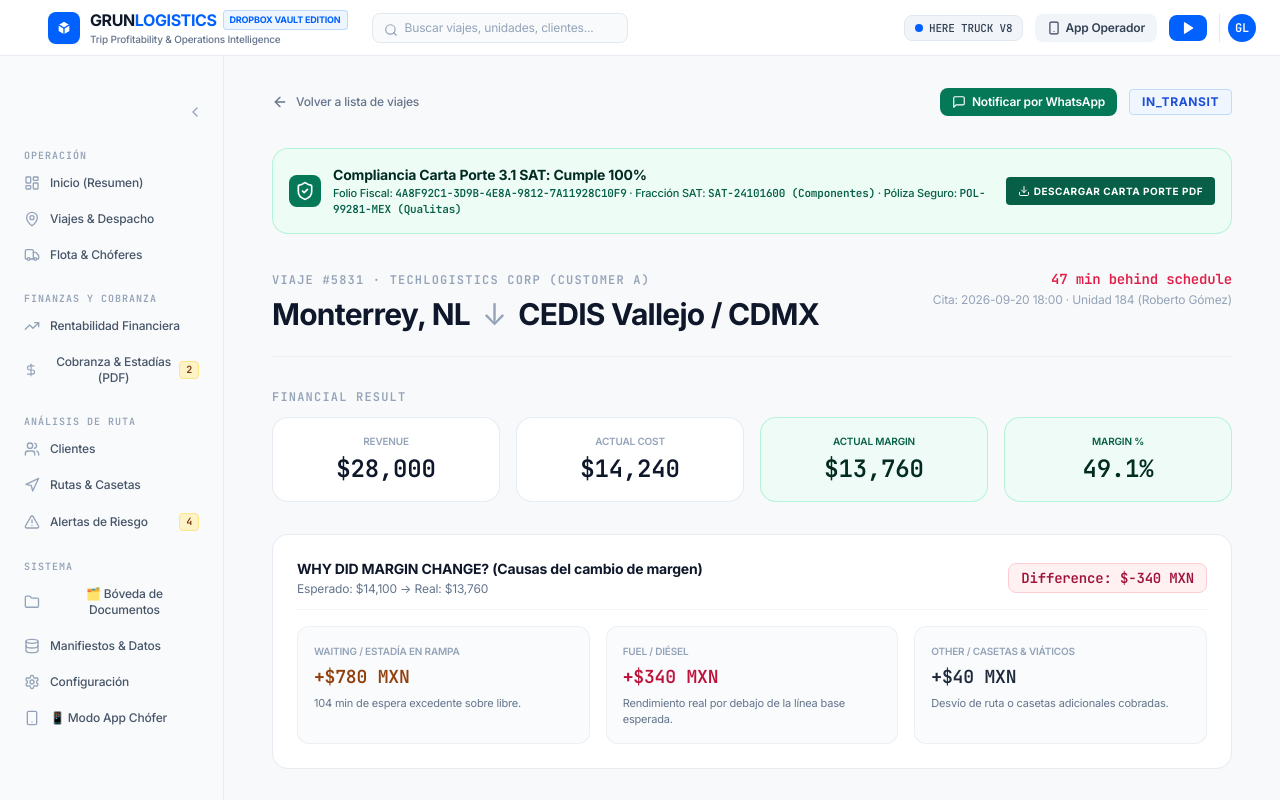
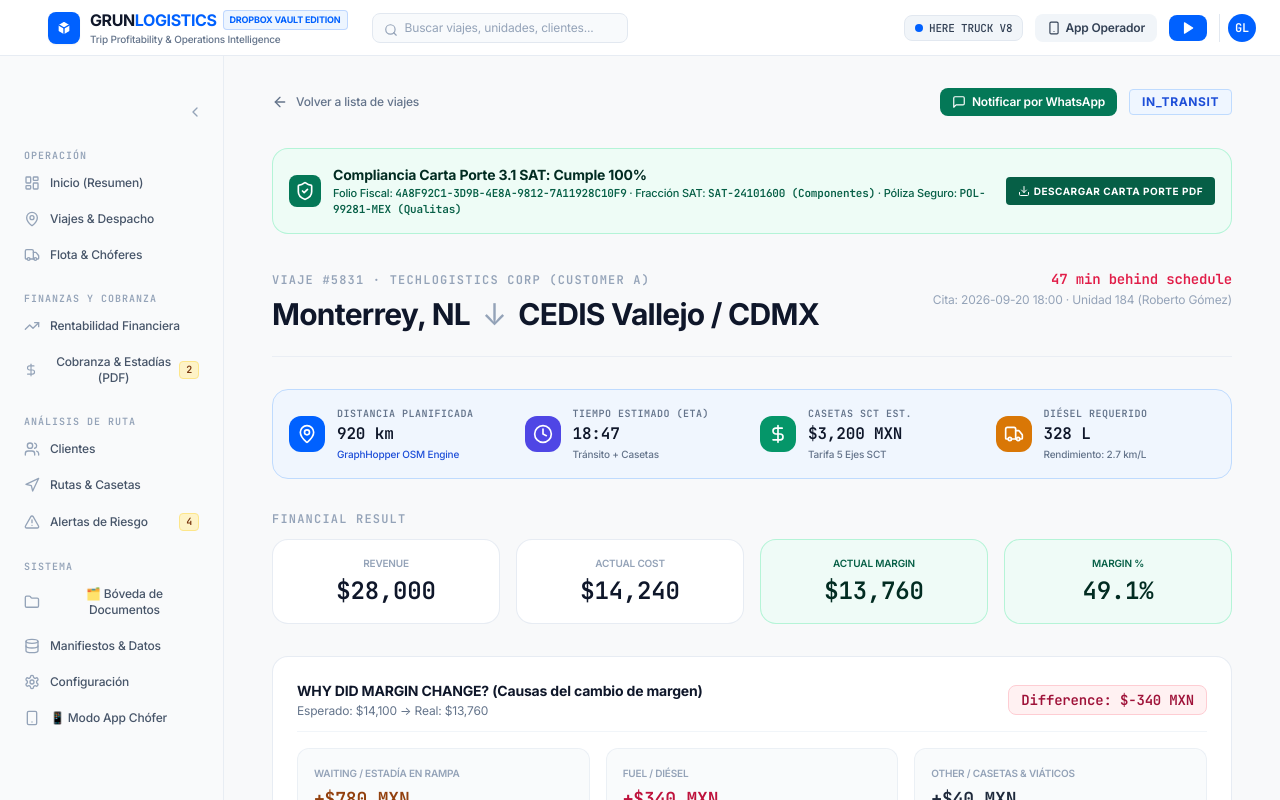
Before and after one commit to grunagency-tech/grunlogistics, a React (Vite) app: page / in a window 1280 px wide. Both pictures are taken after a click on the button 1188 px from the left and 27 px from the top of the page. Shown: the top 800 px of the page. Built offline with nearby package versions, Linux system fonts and the light colour scheme.

Commit message:
feat: add GraphHopper route parameters card (distance, ETA, tolls) to TripDetailView

```diff
--- a/src/components/TripDetailView.tsx
+++ b/src/components/TripDetailView.tsx
@@ -84,9 +84,10 @@ export const TripDetailView: React.FC = () => {
   const isMarginLeak = marginDiff < 0 && (econ.revenueMXN > 0 ? (Math.abs(marginDiff) / econ.revenueMXN >= 0.05 || ((econ.expectedMarginPercent || 0) - (econ.actualMarginPercent || 0)) >= 5) : false);
 
   const handleSendWhatsapp = () => {
+    const etaText = (trip.eta || '12 hrs').includes('h') ? trip.eta : `${trip.eta} hrs`;
     const msgText =
       whatsappRecipient === 'CLIENT'
-        ? `Estimado ${trip.customerName}, su viaje #${trip.tripNumber} (${trip.originName} → ${trip.destinationName}) va en tránsito. ETA estimado: ${trip.eta} hrs.`
+        ? `Estimado ${trip.customerName}, su viaje #${trip.tripNumber} (${trip.originName} → ${trip.destinationName}) va en tránsito. ETA estimado: ${etaText}.`
         : `${trip.driverName}, recordatorio: Tu cita de entrega en ${trip.destinationName} es a las ${trip.deliveryAppointment} hrs. Recuerda subir foto del sello de seguridad.`;
 
     addOperationalEvent(trip.id, {
@@ -194,6 +195,53 @@ export const TripDetailView: React.FC = () => {
             <div className="text-xs text-slate-400 mt-0.5">
               Cita: {trip.deliveryAppointment} · Unidad {trip.vehicleUnitNumber} ({trip.driverName})
             </div>
+          </div>
+        </div>
+      </div>
+
+      {/* GRAPHHOPPER ROUTE METRICS CARD */}
+      <div className="bg-blue-50/80 border border-blue-200 rounded-2xl p-4 grid grid-cols-2 sm:grid-cols-4 gap-4 text-xs font-sans shadow-xs">
+        <div className="flex items-center space-x-3">
+          <div className="w-9 h-9 rounded-xl bg-[#0061FF] text-white flex items-center justify-center shrink-0 shadow-xs">
+            <MapPin className="w-5 h-5" />
+          </div>
+          <div>
+            <span className="text-[10px] text-slate-500 font-bold uppercase tracking-wider block font-mono">Distancia Planificada</span>
+            <span className="text-base font-extrabold font-mono text-slate-900">{trip.plannedDistanceKm || 780} km</span>
+            <span className="text-[10px] text-blue-700 block font-medium">GraphHopper OSM Engine</span>
+          </div>
+        </div>
+
+        <div className="flex items-center space-x-3">
+          <div className="w-9 h-9 rounded-xl bg-indigo-600 text-white flex items-center justify-center shrink-0 shadow-xs">
+            <Clock className="w-5 h-5" />
+          </div>
+          <div>
+            <span className="text-[10px] text-slate-500 font-bold uppercase tracking-wider block font-mono">Tiempo Estimado (ETA)</span>
+            <span className="text-base font-extrabold font-mono text-slate-900">{trip.eta || '12 hrs'}</span>
+            <span className="text-[10px] text-slate-500 block font-medium">Tránsito + Casetas</span>
+          </div>
+        </div>
+
+        <div className="flex items-center space-x-3">
+          <div className="w-9 h-9 rounded-xl bg-emerald-600 text-white flex items-center justify-center shrink-0 shadow-xs">
+            <DollarSign className="w-5 h-5" />
+          </div>
+          <div>
+            <span className="text-[10px] text-slate-500 font-bold uppercase tracking-wider block font-mono">Casetas SCT Est.</span>
+            <span className="text-base font-extrabold font-mono text-slate-900">${econ.estimatedTollsMXN.toLocaleString()} MXN</span>
+            <span className="text-[10px] text-slate-500 block font-medium">Tarifa 5 Ejes SCT</span>
+          </div>
+        </div>
+
+        <div className="flex items-center space-x-3">
+          <div className="w-9 h-9 rounded-xl bg-amber-600 text-white flex items-center justify-center shrink-0 shadow-xs">
+            <Truck className="w-5 h-5" />
+          </div>
+          <div>
+            <span className="text-[10px] text-slate-500 font-bold uppercase tracking-wider block font-mono">Diésel Requerido</span>
+            <span className="text-base font-extrabold font-mono text-slate-900">{econ.expectedFuelLiters || Math.round((trip.plannedDistanceKm || 780) / 2.7)} L</span>
+            <span className="text-[10px] text-slate-500 block font-medium">Rendimiento: 2.7 km/L</span>
           </div>
         </div>
       </div>
```
